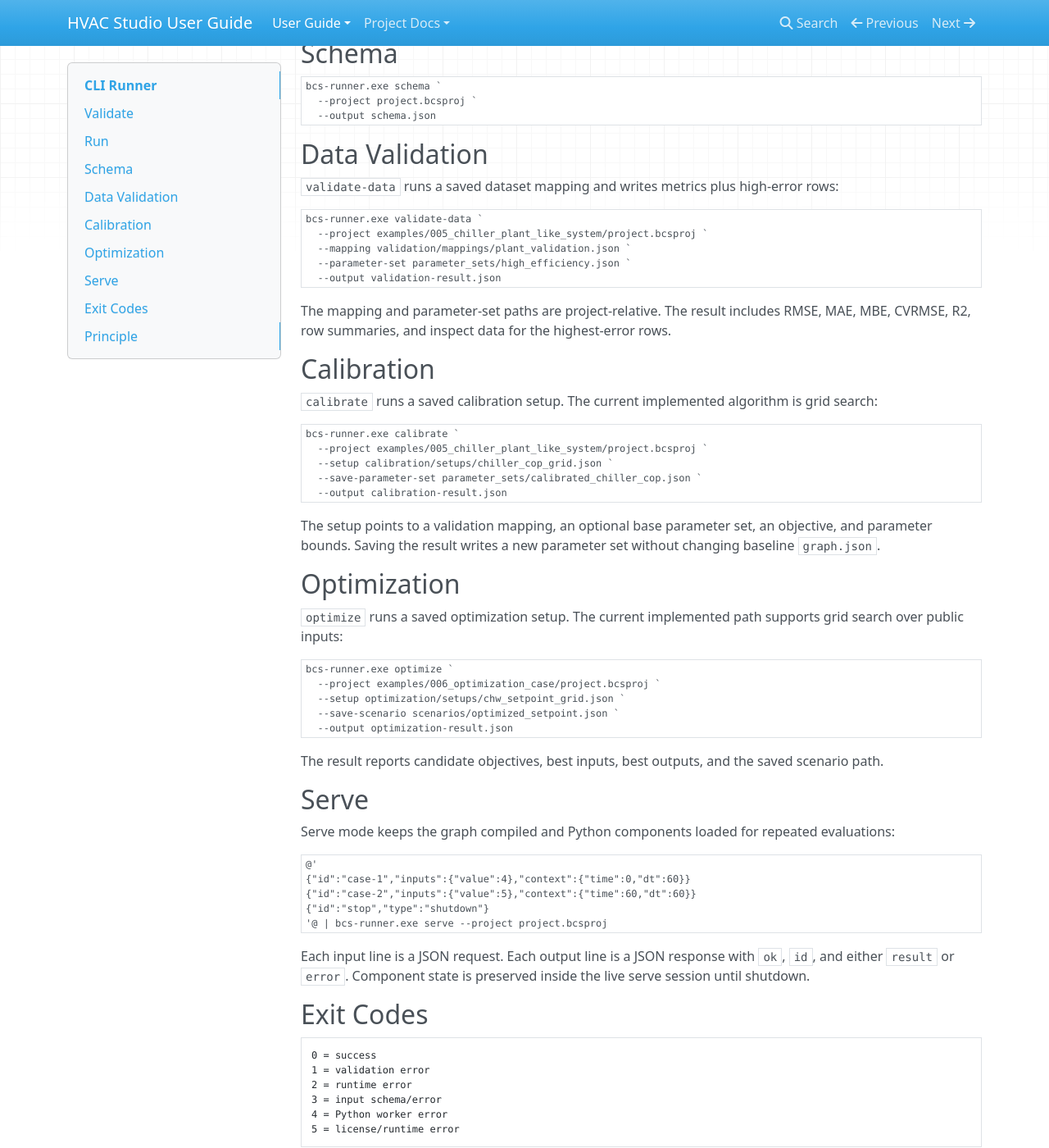
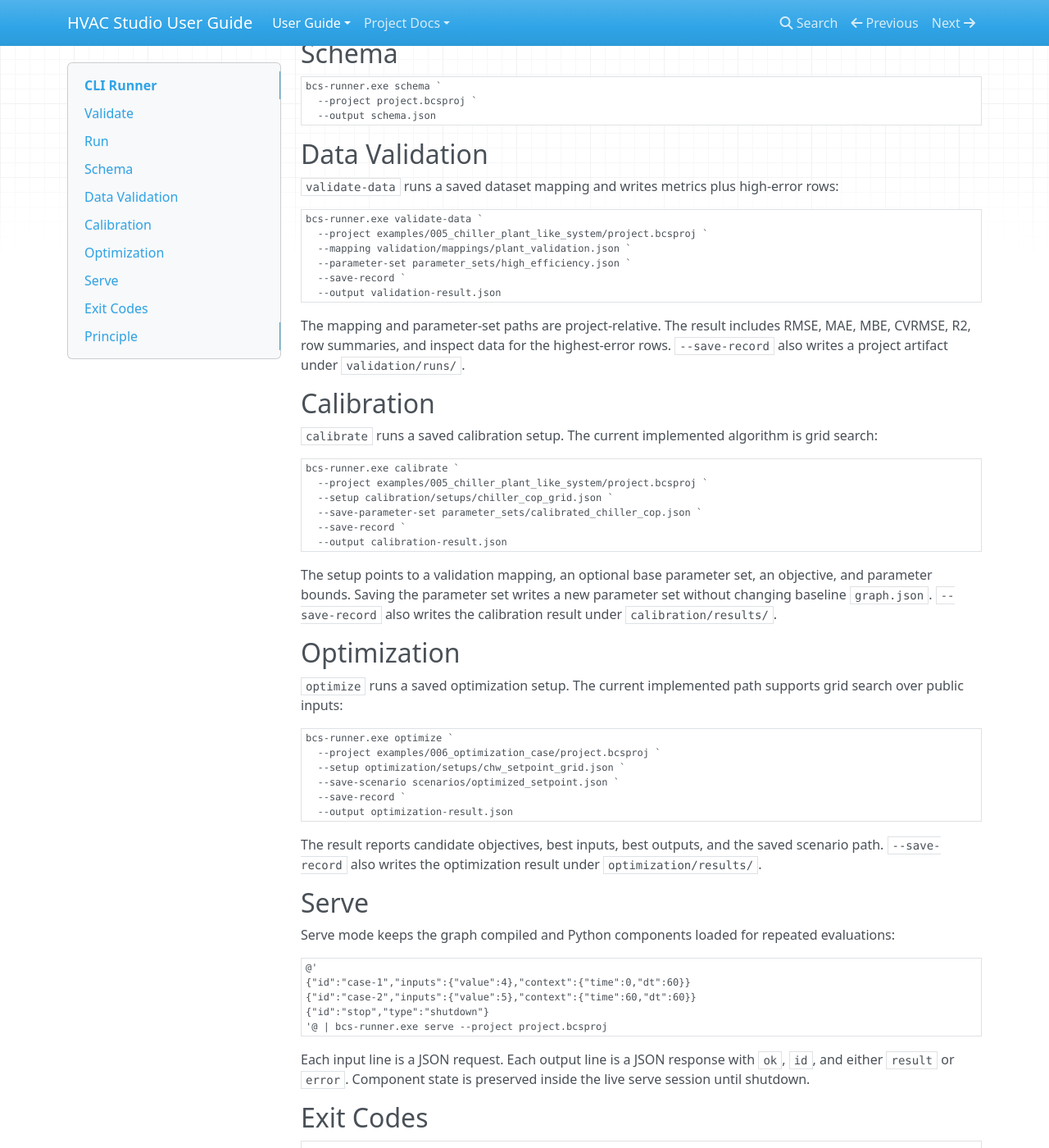
Before and after one commit to Gonie-Gonie/hvac-studio, an MkDocs documentation site: the page built from docs/user/cli-runner.md, in a window 1280 px wide and 1400 px high, scrolled down 507 px. Shown: the whole window at 82% size. Built offline with MkDocs 1.6.1, drawn with Linux system fonts in a browser that asks for light colours; nearby versions of some CDN libraries.

````diff
--- a/docs/user/cli-runner.md
+++ b/docs/user/cli-runner.md
@@ -44,10 +44,11 @@ bcs-runner.exe validate-data `
   --project examples/005_chiller_plant_like_system/project.bcsproj `
   --mapping validation/mappings/plant_validation.json `
   --parameter-set parameter_sets/high_efficiency.json `
+  --save-record `
   --output validation-result.json
 ```
 
-The mapping and parameter-set paths are project-relative. The result includes RMSE, MAE, MBE, CVRMSE, R2, row summaries, and inspect data for the highest-error rows.
+The mapping and parameter-set paths are project-relative. The result includes RMSE, MAE, MBE, CVRMSE, R2, row summaries, and inspect data for the highest-error rows. `--save-record` also writes a project artifact under `validation/runs/`.
 
 ## Calibration
 
@@ -58,10 +59,11 @@ bcs-runner.exe calibrate `
   --project examples/005_chiller_plant_like_system/project.bcsproj `
   --setup calibration/setups/chiller_cop_grid.json `
   --save-parameter-set parameter_sets/calibrated_chiller_cop.json `
+  --save-record `
   --output calibration-result.json
 ```
 
-The setup points to a validation mapping, an optional base parameter set, an objective, and parameter bounds. Saving the result writes a new parameter set without changing baseline `graph.json`.
+The setup points to a validation mapping, an optional base parameter set, an objective, and parameter bounds. Saving the parameter set writes a new parameter set without changing baseline `graph.json`. `--save-record` also writes the calibration result under `calibration/results/`.
 
 ## Optimization
 
@@ -72,10 +74,11 @@ bcs-runner.exe optimize `
   --project examples/006_optimization_case/project.bcsproj `
   --setup optimization/setups/chw_setpoint_grid.json `
   --save-scenario scenarios/optimized_setpoint.json `
+  --save-record `
   --output optimization-result.json
 ```
 
-The result reports candidate objectives, best inputs, best outputs, and the saved scenario path.
+The result reports candidate objectives, best inputs, best outputs, and the saved scenario path. `--save-record` also writes the optimization result under `optimization/results/`.
 
 ## Serve
 
````
Also changed, not shown: CHANGELOG.md (+3 -0 lines), docs/release.md (+4 -1 lines), docs/user/calibration.md (+3 -2 lines), docs/user/data-validation.md (+2 -0 lines), docs/user/optimization.md (+3 -2 lines), 5 other files.
